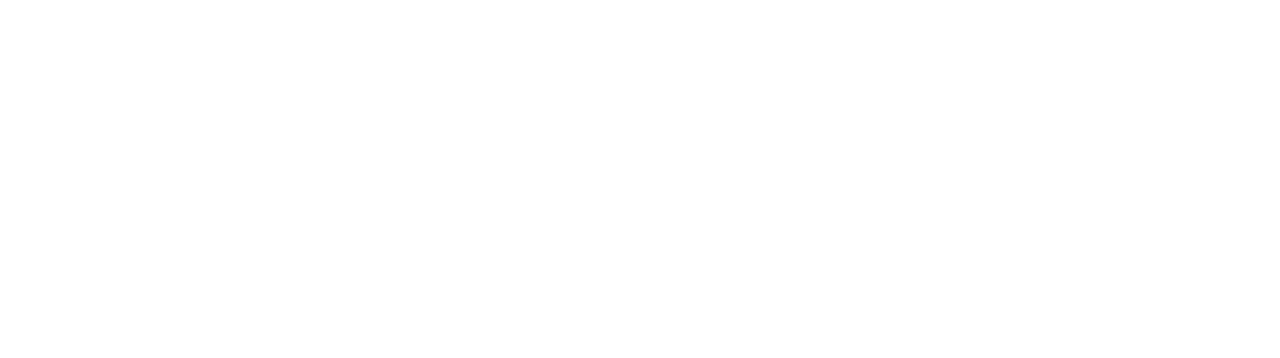
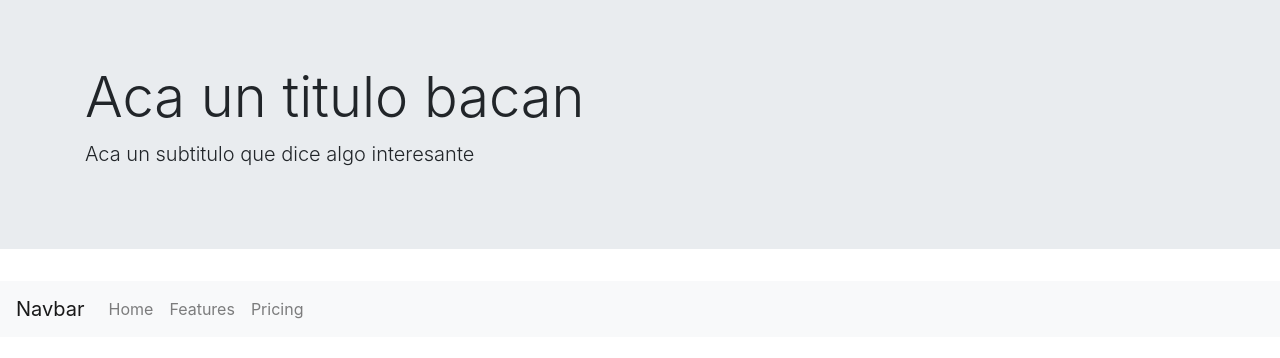
Before and after one commit to camilovillarroel/landing_entrenamiento, a plain HTML site: page index.html in a window 1280 px wide. Drawn offline with nearby package versions, Linux system fonts and the light colour scheme.

Commit message:
agregados navbar y jumbotron

```diff
--- /dev/null
+++ b/assets/styles.css
@@ -0,0 +1,4 @@
+nav{
+    position: sticky;
+    top: 0px;
+}
--- a/index.html
+++ b/index.html
@@ -6,9 +6,36 @@
     <meta http-equiv="X-UA-Compatible" content="ie=edge">
     <title>EjercicioLanding</title>
     <link rel="stylesheet" href="https://stackpath.bootstrapcdn.com/bootstrap/4.3.1/css/bootstrap.min.css" integrity="sha384-ggOyR0iXCbMQv3Xipma34MD+dH/1fQ784/j6cY/iJTQUOhcWr7x9JvoRxT2MZw1T" crossorigin="anonymous">
+    <link rel="stylesheet" href="./assets/styles.css">
 </head>
 <body>
+        <div class="jumbotron jumbotron-fluid">
+                <div class="container">
+                  <h1 class="display-4">Aca un titulo bacan</h1>
+                  <p class="lead">Aca un subtitulo que dice algo interesante</p>
+                </div>
+              </div>
 
+        <nav class="navbar navbar-expand-lg navbar-light bg-light sticky-top">
+                <a class="navbar-brand" href="#">Navbar</a>
+                <button class="navbar-toggler" type="button" data-toggle="collapse" data-target="#navbarNav" aria-controls="navbarNav" aria-expanded="false" aria-label="Toggle navigation">
+                  <span class="navbar-toggler-icon"></span>
+                </button>
+                <div class="collapse navbar-collapse" id="navbarNav">
+                  <ul class="navbar-nav">
+                    <li class="nav-item ">
+                      <a class="nav-link" href="#">Home <span class="sr-only">(current)</span></a>
+                    </li>
+                    <li class="nav-item">
+                      <a class="nav-link" href="#">Features</a>
+                    </li>
+                    <li class="nav-item">
+                      <a class="nav-link" href="#">Pricing</a>
+                    </li>
+
+                  </ul>
+                </div>
+              </nav>
 
 
 
```
